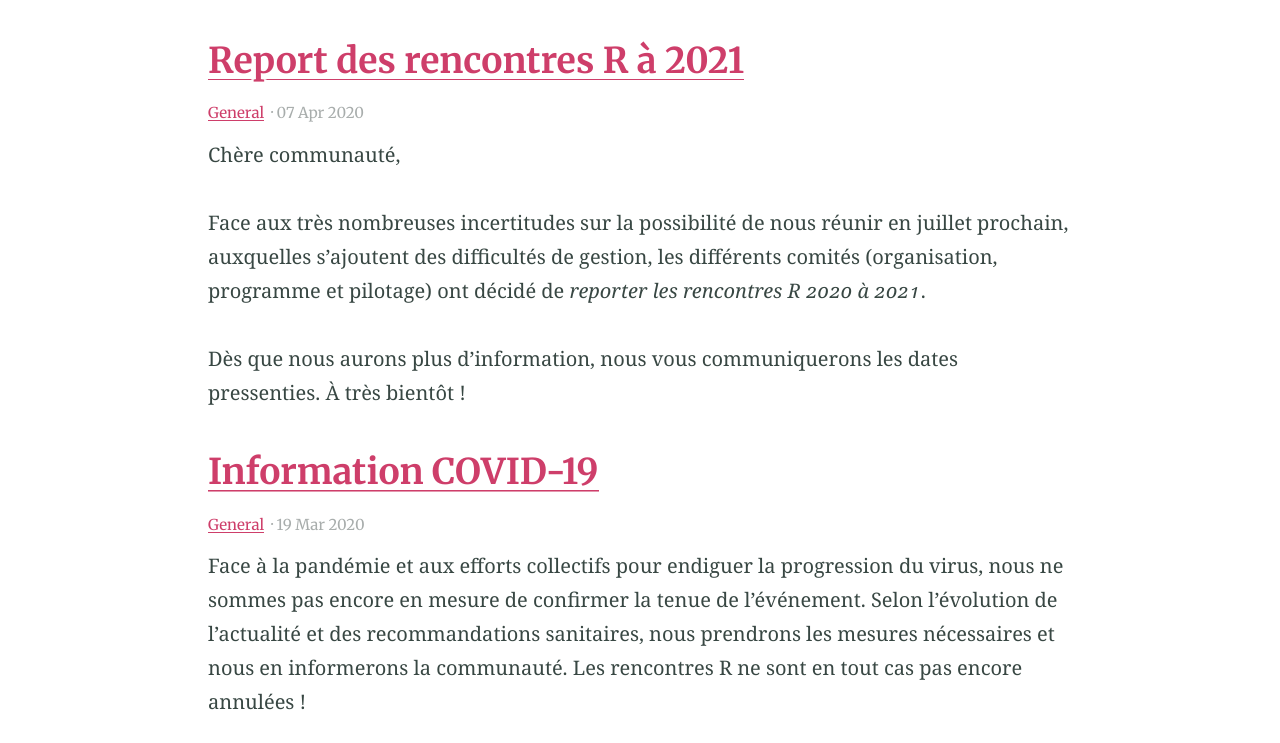
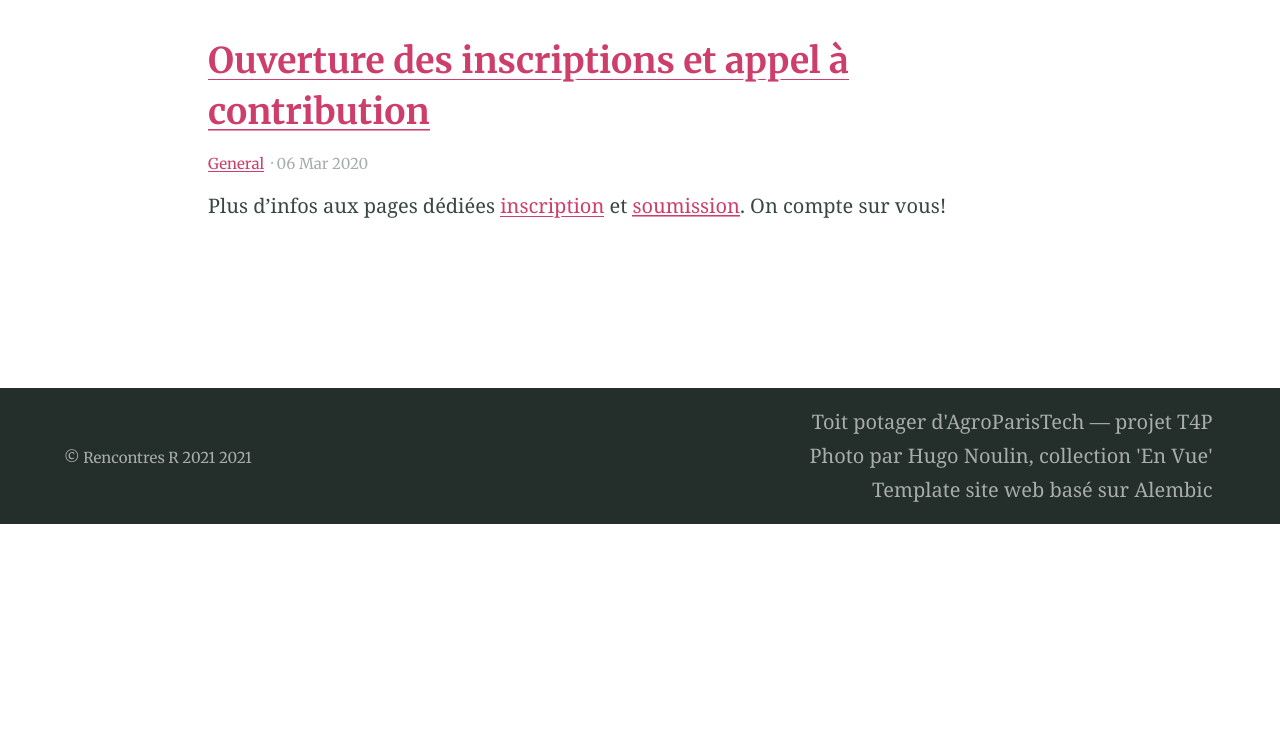
Before and after one commit to rencontres-r-2020/rencontres-r-2021.github.io, a Jekyll site: the page built from index.md, in a window 1280 px wide and 900 px high, scrolled down 219 px, cut to the strip 157-900 px from the top of the window. Built offline with Jekyll 4.4.1, drawn with Linux system fonts in a browser that asks for light colours; after the commit the page ends 900 px from its top, so only the background shows below that; some of the changed text lies outside the part shown.

Commit message:
typos and removing old posts

```diff
--- a/_config.yml
+++ b/_config.yml
@@ -122,7 +122,7 @@ navigation_footer:
 
 social_links: # Appears in sidebar. Set the urls then uncomment and comment out as desired
   Twitter: https://twitter.com/rencontres_r
-  GitHub: https://github.com/rencontres-r-2020
+  GitHub: https://github.com/rencontres-r-2021
   RSS: /feed.xml
 
 sharing_links: # Appear at the bottom of single blog posts, add as desired. The value can be 'true' or the desired button colour
--- a/_posts/2019-07-06-welcome.md
+++ /dev/null
@@ -1,12 +0,0 @@
----
-title: Rendez-vous à AgroParisTech en Juillet 2020 !
-categories:
-- General
-feature_image: "https://picsum.photos/2560/600?image=872"
----
-
-Les Rencontres R fournissent à l'échelle nationale un lieu d'échange
-autour de la galaxie R dans différentes disciplines (visualisation,
-analyse de données, machine learning, bioinformatique, statistiques,
-calcul haute performance, applications web, etc.) et dans différentes
-communautés (académique, entreprise, formation).
--- a/_posts/2020-03-19-coronavirus.md
+++ /dev/null
@@ -1,12 +0,0 @@
----
-title: Information COVID-19
-categories:
-- General
----
-
-Face à la pandémie et aux efforts collectifs pour endiguer la
-progression du virus, nous ne sommes pas encore en mesure de confirmer
-la tenue de l'événement. Selon l'évolution de l'actualité et des
-recommandations sanitaires, nous prendrons les mesures nécessaires et
-nous en informerons la communauté. Les rencontres R ne sont en tout
-cas pas encore annulées !
--- a/_posts/2020-04-07-report.md
+++ /dev/null
@@ -1,15 +0,0 @@
----
-title: Report des rencontres R à 2021
-categories:
-- General
----
-
-Chère communauté,
-
-Face aux très nombreuses incertitudes sur la possibilité de nous
-réunir en juillet prochain, auxquelles s'ajoutent des difficultés de
-gestion, les différents comités (organisation, programme et pilotage)
-ont décidé de _reporter les rencontres R 2020 à 2021_.
-
-Dès que nous aurons plus d'information, nous vous communiquerons les
-dates pressenties. À très bientôt !
```
Also changed, not shown: _posts/2021-02-26.md (+1 -1 lines).
